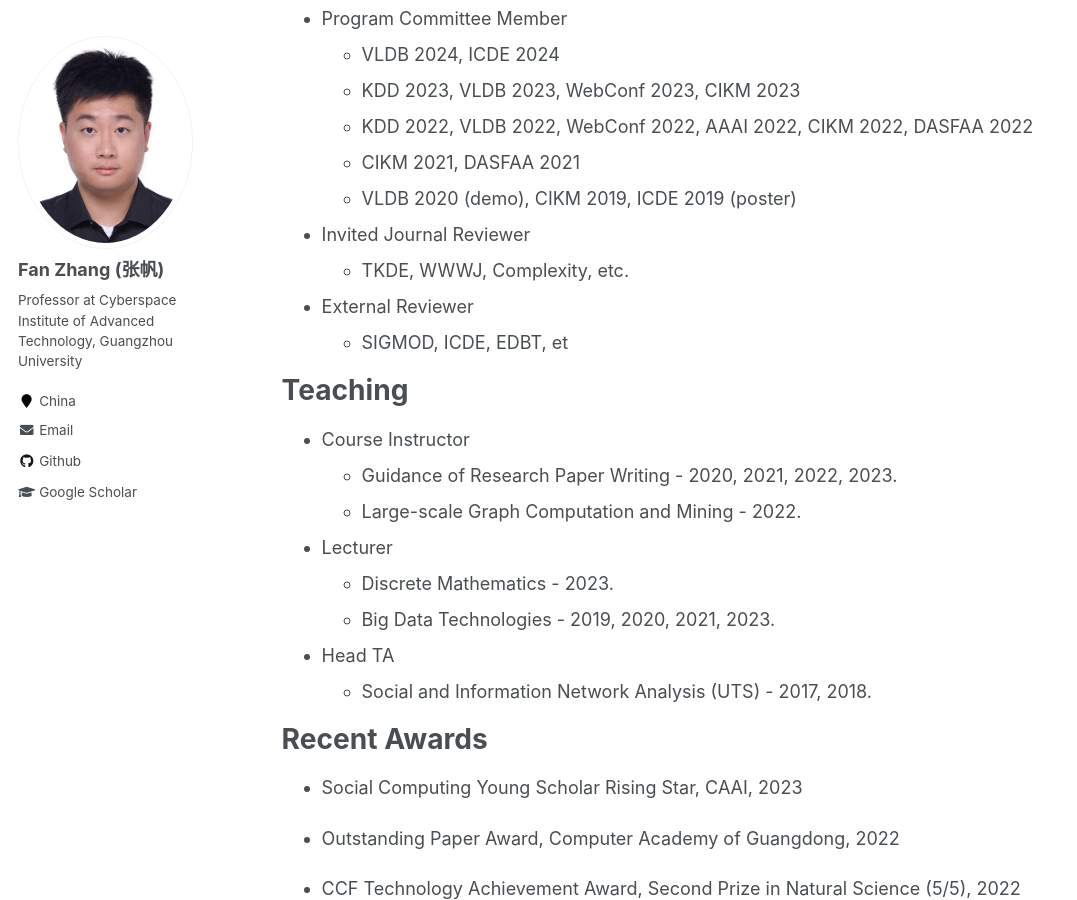
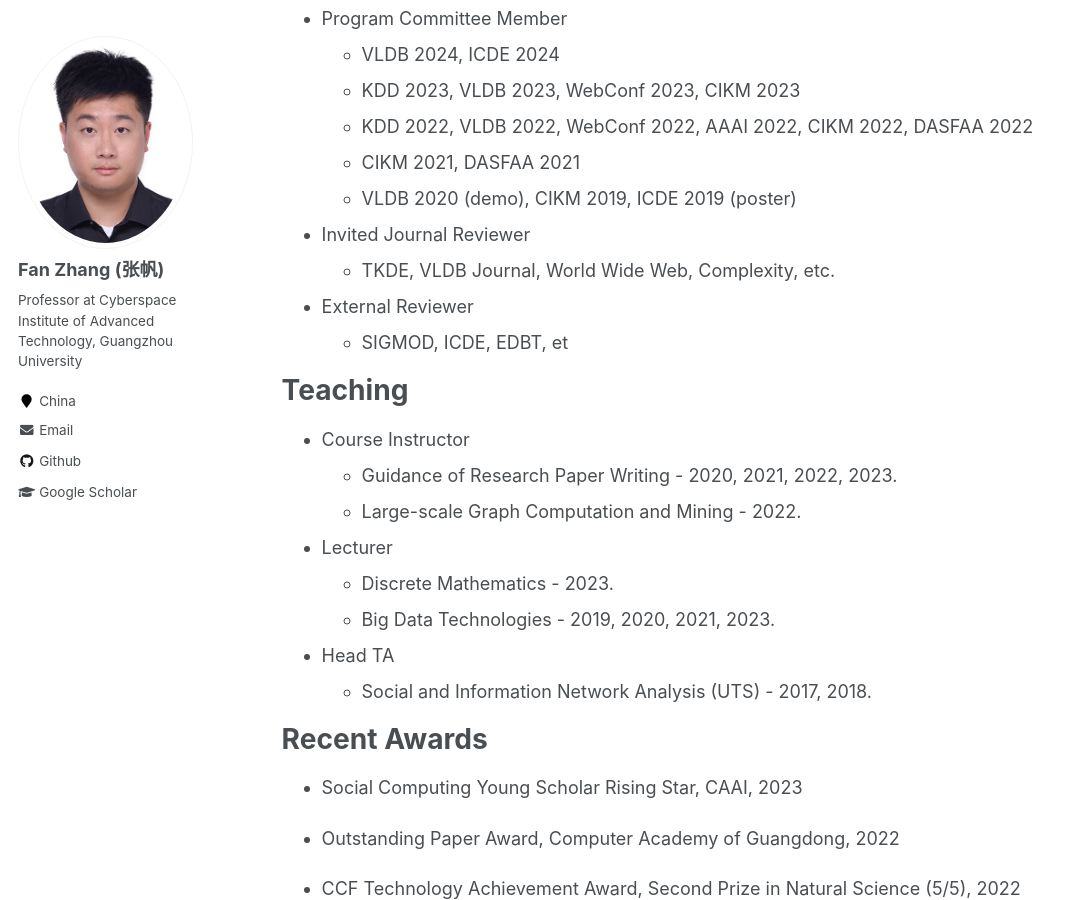
Before and after one commit to fanzhangcs/fanzhangcs.github.io, a Jekyll site: the page built from _pages/about.md, in a window 1280 px wide and 900 px high, scrolled down 4419 px. Shown: the whole window, without its empty margins (0-1077 px from the left). Built offline with Jekyll 4.4.1, drawn with Linux system fonts in a browser that asks for light colours.

Commit message:
Update about.md

```diff
--- a/_pages/about.md
+++ b/_pages/about.md
@@ -123,7 +123,7 @@ Academic Services
   - VLDB 2020 (demo), CIKM 2019, ICDE 2019 (poster)
 
 - Invited Journal Reviewer
-  - TKDE, WWWJ, Complexity, etc.
+  - TKDE, VLDB Journal, World Wide Web, Complexity, etc.
 
 - External Reviewer
   - SIGMOD, ICDE, EDBT, et
```
